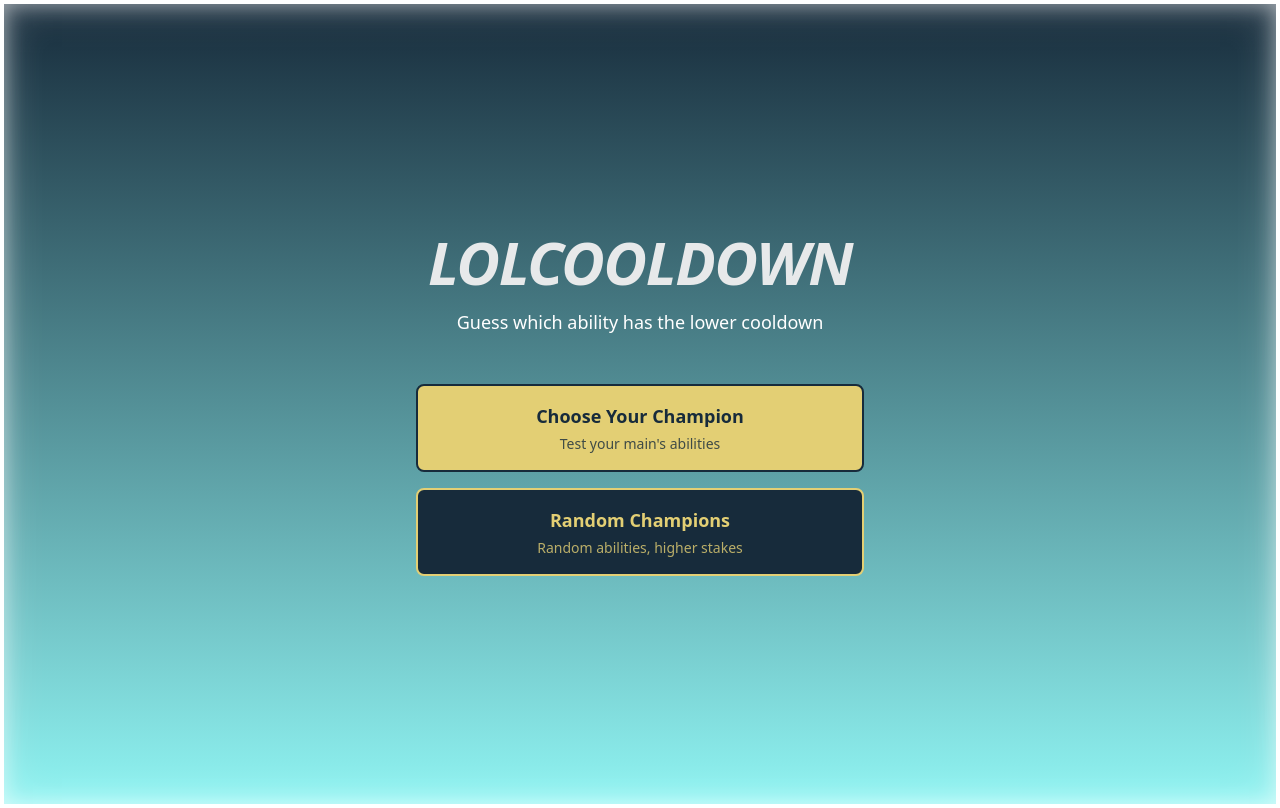
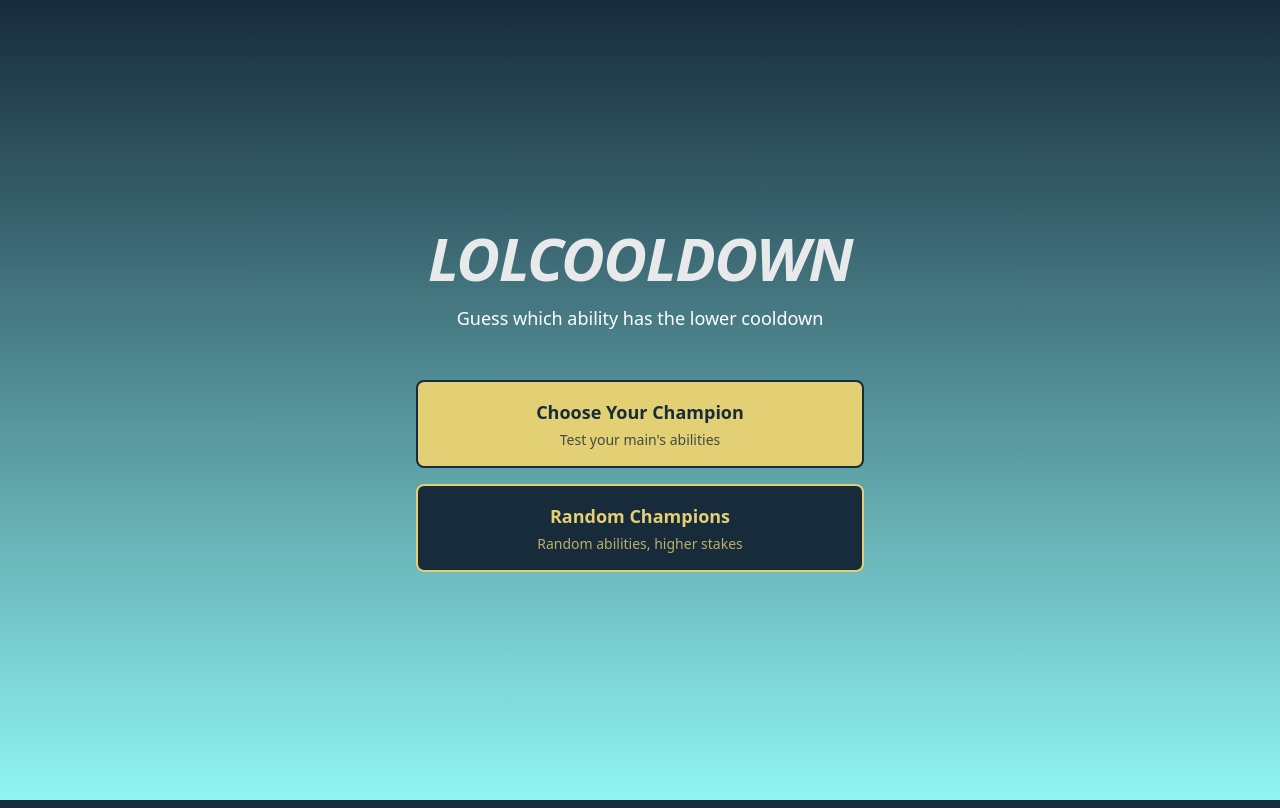
Before and after one commit to doyeongk/lolcooldown, a Next.js app: page / in a window 1280 px wide. Built offline with nearby package versions, Linux system fonts and the light colour scheme.

Commit message:
fix(ui): prevent page scroll and remove border frame
- Add overflow: hidden to html/body to prevent two-finger pan scroll
- Use fixed positioning on wrapper to eliminate scroll context
- Remove white border and inset shadow from layout wrapper

```diff
--- a/src/app/globals.css
+++ b/src/app/globals.css
@@ -28,6 +28,7 @@
   html {
     background-color: var(--gradient-top);
     overscroll-behavior: none;
+    overflow: hidden;
   }
 
   body {
@@ -35,6 +36,8 @@
     min-height: 100vh;
     color: var(--foreground);
     font-family: var(--font-sans), Arial, Helvetica, sans-serif;
+    overflow: hidden;
+    overscroll-behavior: none;
   }
 }
 
--- a/src/app/layout.tsx
+++ b/src/app/layout.tsx
@@ -28,7 +28,7 @@ export default function RootLayout({
       <body
         className={`${geistSans.variable} ${geistMono.variable} antialiased`}
       >
-        <div className="min-h-screen border-4 border-white shadow-[inset_0_0_20px_rgba(255,255,255,0.5),inset_0_0_40px_rgba(255,255,255,0.3)]">
+        <div className="fixed inset-0 overflow-hidden">
           {children}
         </div>
       </body>
```
